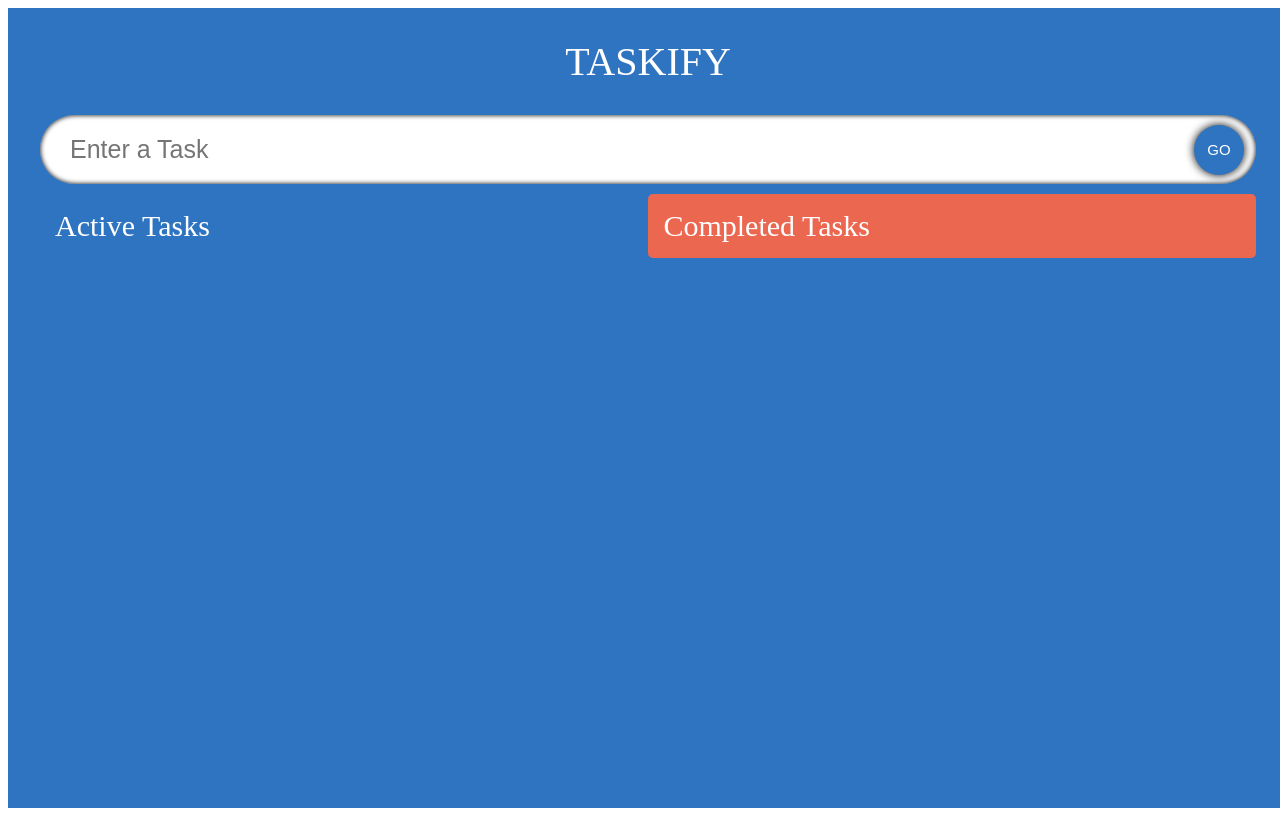
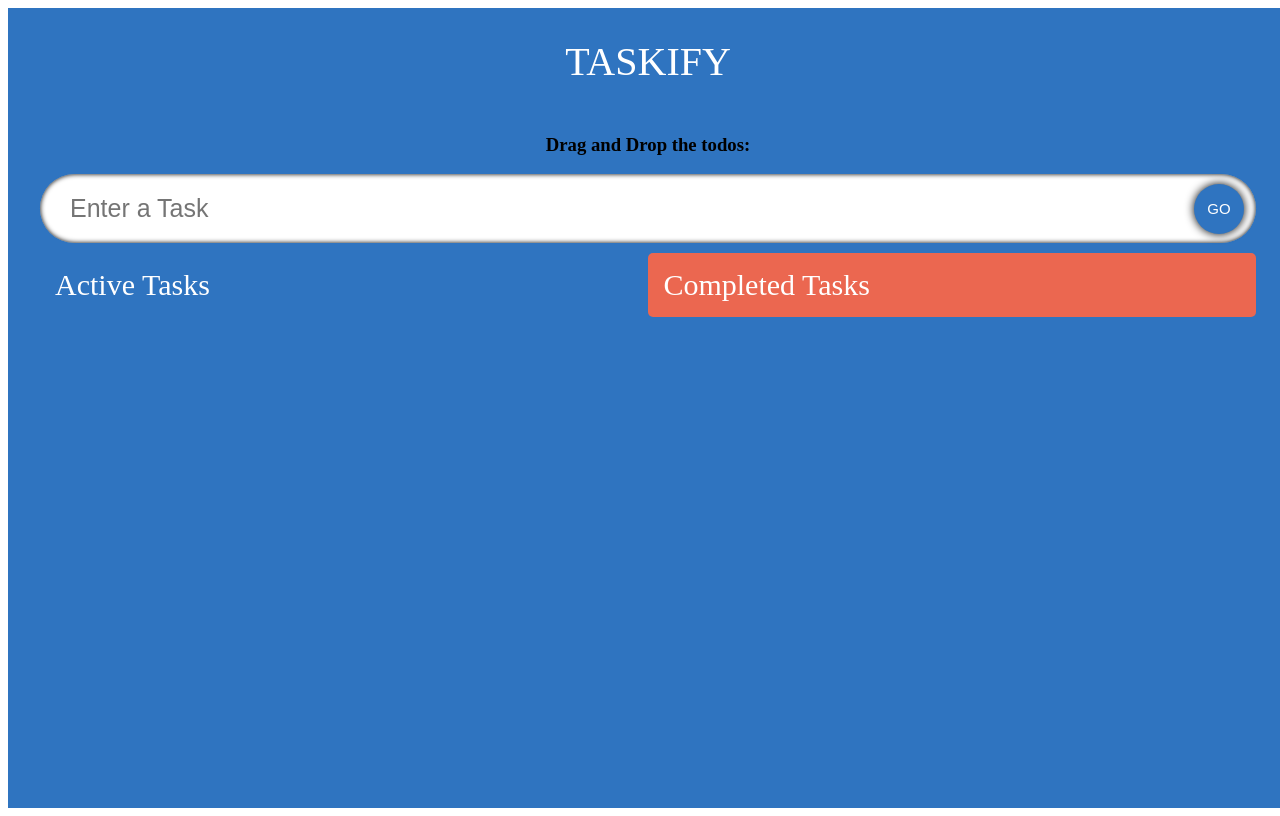
Before and after one commit to Devprajapapati/typescript-taskify, a React (Vite) app: page / in a window 1280 px wide. Built offline with nearby package versions, Linux system fonts and the light colour scheme; a web font is replaced by a local one.

Commit message:
Update App.tsx

```diff
--- a/src/App.tsx
+++ b/src/App.tsx
@@ -62,6 +62,7 @@ const App: React.FC = () => {
     <DragDropContext onDragEnd={onDragEnd}>
       <div className="App">
         <span className="heading">Taskify</span>
+        <h3 className=''>Drag and Drop the todos:</h3>
         <InputField todo={todo} setTodo={setTodo} handleAdd={handleAdd} />
         <TodoList
           todos={todos}
```
